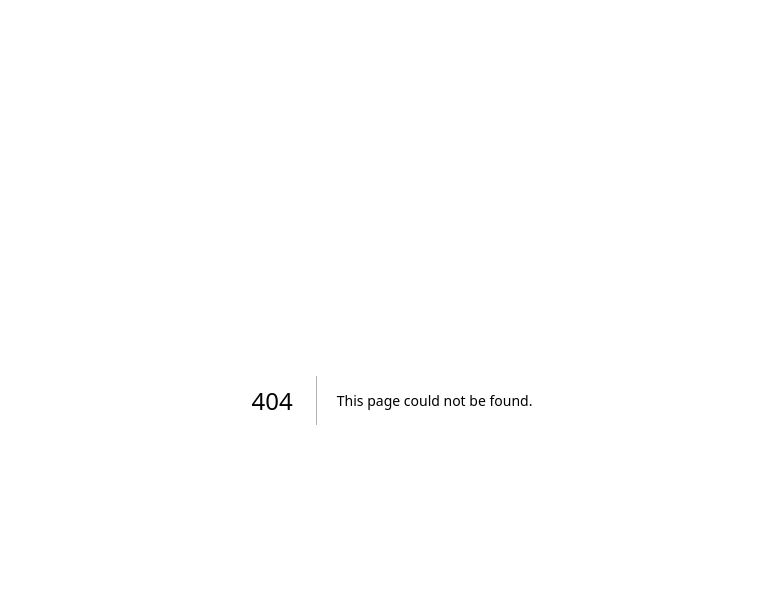
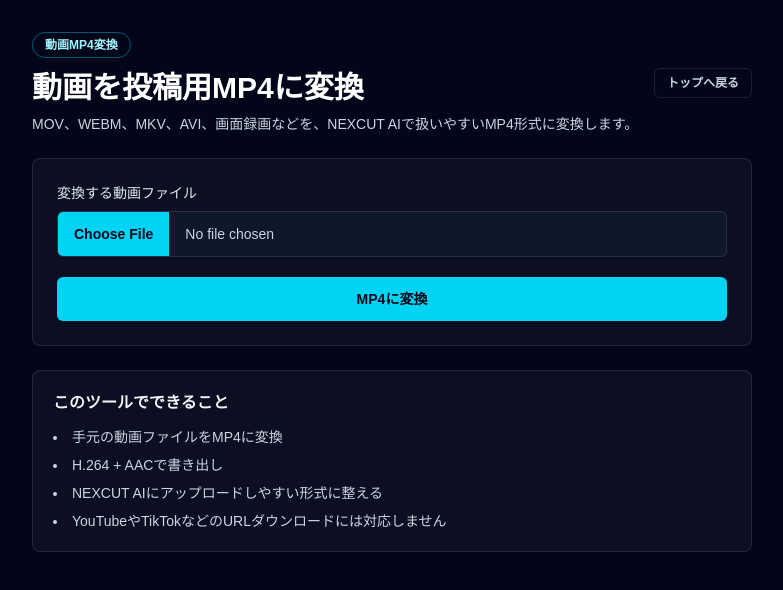
Before and after one commit to hiro042355/easyslice-ai, a Next.js app: page /convert in a window 1280 px wide. Before the commit this address had no page. Shown: the top 590 px of the page, without its empty margins (248-1031 px from the left). Built offline with nearby package versions, Linux system fonts and the light colour scheme.

Commit message:
Add MP4 converter tool

```diff
--- /dev/null
+++ b/app/api/convert/route.ts
@@ -0,0 +1,73 @@
+import { execFile } from "child_process";
+import fs from "fs";
+import os from "os";
+import path from "path";
+import { promisify } from "util";
+import { NextResponse } from "next/server";
+
+const execFileAsync = promisify(execFile);
+
+export async function POST(req: Request) {
+  const tempId = `${Date.now()}-${Math.random().toString(36).slice(2)}`;
+  const inputPath = path.join(os.tmpdir(), `nexcut-input-${tempId}`);
+  const outputPath = path.join(os.tmpdir(), `nexcut-converted-${tempId}.mp4`);
+
+  try {
+    const formData = await req.formData();
+    const file = formData.get("file");
+
+    if (!(file instanceof File)) {
+      return NextResponse.json(
+        { success: false, error: "動画ファイルを選択してください" },
+        { status: 400 }
+      );
+    }
+
+    const arrayBuffer = await file.arrayBuffer();
+    const buffer = Buffer.from(arrayBuffer);
+
+    fs.writeFileSync(inputPath, buffer);
+
+    await execFileAsync("ffmpeg", [
+      "-y",
+      "-i",
+      inputPath,
+      "-c:v",
+      "libx264",
+      "-preset",
+      "veryfast",
+      "-crf",
+      "23",
+      "-c:a",
+      "aac",
+      "-b:a",
+      "128k",
+      "-movflags",
+      "+faststart",
+      outputPath,
+    ]);
+
+    const outputBuffer = fs.readFileSync(outputPath);
+
+    return new Response(outputBuffer, {
+      status: 200,
+      headers: {
+        "Content-Type": "video/mp4",
+        "Content-Disposition": 'attachment; filename="converted.mp4"',
+      },
+    });
+  } catch (err) {
+    console.error(err);
+
+    const message =
+      err instanceof Error ? err.message : "MP4変換に失敗しました";
+
+    return NextResponse.json(
+      { success: false, error: message },
+      { status: 500 }
+    );
+  } finally {
+    if (fs.existsSync(inputPath)) fs.unlinkSync(inputPath);
+    if (fs.existsSync(outputPath)) fs.unlinkSync(outputPath);
+  }
+}
--- /dev/null
+++ b/app/convert/page.tsx
@@ -0,0 +1,174 @@
+"use client";
+
+import { useState } from "react";
+
+export default function ConvertPage() {
+  const [file, setFile] = useState<File | null>(null);
+  const [converting, setConverting] = useState(false);
+  const [error, setError] = useState("");
+  const [downloadUrl, setDownloadUrl] = useState("");
+  const [fileName, setFileName] = useState("");
+
+  async function handleConvert() {
+    setError("");
+    setDownloadUrl("");
+    setFileName("");
+
+    if (!file) {
+      setError("動画ファイルを選択してください。");
+      return;
+    }
+
+    setConverting(true);
+
+    try {
+      const formData = new FormData();
+      formData.append("file", file);
+
+      const res = await fetch("/api/convert", {
+        method: "POST",
+        body: formData,
+      });
+
+      if (!res.ok) {
+        const data = await res.json().catch(() => null);
+        throw new Error(data?.error || "MP4変換に失敗しました。");
+      }
+
+      const blob = await res.blob();
+      const url = URL.createObjectURL(blob);
+
+      setDownloadUrl(url);
+      setFileName(createOutputName(file.name));
+    } catch (err) {
+      const message =
+        err instanceof Error ? err.message : "MP4変換に失敗しました。";
+      setError(message);
+    } finally {
+      setConverting(false);
+    }
+  }
+
+  return (
+    <main className="min-h-screen bg-slate-950 text-white">
+      <div className="mx-auto flex w-full max-w-3xl flex-col gap-6 px-6 py-8">
+        <div className="flex items-center justify-between gap-3">
+          <div>
+            <div className="mb-3 inline-flex rounded-full border border-cyan-400/40 px-3 py-1 text-xs font-semibold text-cyan-200">
+              動画MP4変換
+            </div>
+            <h1 className="text-3xl font-bold">動画を投稿用MP4に変換</h1>
+            <p className="mt-2 text-sm text-slate-300">
+              MOV、WEBM、MKV、AVI、画面録画などを、NEXCUT AIで扱いやすいMP4形式に変換します。
+            </p>
+          </div>
+
+          <a
+            href="/"
+            className="rounded-md border border-white/10 px-3 py-1.5 text-xs font-semibold text-slate-300 transition hover:border-cyan-400/50 hover:text-cyan-200"
+          >
+            トップへ戻る
+          </a>
+        </div>
+
+        <section className="rounded-lg border border-white/10 bg-white/[0.04] p-6">
+          <label className="block">
+            <span className="mb-2 block text-sm font-medium text-slate-200">
+              変換する動画ファイル
+            </span>
+            <input
+              type="file"
+              accept="video/*,.mov,.webm,.mkv,.avi,.m4v"
+              onChange={(event) => {
+                setFile(event.target.files?.[0] ?? null);
+                setError("");
+                setDownloadUrl("");
+                setFileName("");
+              }}
+              className="block w-full cursor-pointer rounded-md border border-white/10 bg-slate-900 text-sm text-slate-300 file:mr-4 file:border-0 file:bg-cyan-400 file:px-4 file:py-3 file:text-sm file:font-bold file:text-slate-950"
+            />
+          </label>
+
+          {file && (
+            <div className="mt-4 rounded-md border border-white/10 bg-slate-900 p-4 text-sm text-slate-300">
+              <p className="font-semibold text-slate-100">{file.name}</p>
+              <p className="mt-1">{formatBytes(file.size)}</p>
+            </div>
+          )}
+
+          {error && (
+            <div className="mt-4 rounded-md border border-red-400/30 bg-red-950/40 px-3 py-2 text-sm text-red-200">
+              {error}
+            </div>
+          )}
+
+          <button
+            type="button"
+            onClick={handleConvert}
+            disabled={converting}
+            className="mt-5 w-full rounded-md bg-cyan-400 px-4 py-3 text-sm font-bold text-slate-950 disabled:cursor-not-allowed disabled:opacity-60"
+          >
+            {converting ? "変換中..." : "MP4に変換"}
+          </button>
+
+          {converting && (
+            <div className="mt-5 rounded-md border border-cyan-400/20 bg-cyan-400/10 p-4 text-center">
+              <div className="mx-auto mb-3 h-8 w-8 animate-spin rounded-full border-2 border-cyan-300 border-t-transparent" />
+              <p className="text-sm font-semibold text-cyan-100">
+                MP4に変換しています
+              </p>
+              <p className="mt-1 text-xs text-slate-300">
+                動画の長さや容量によって時間がかかります。
+              </p>
+            </div>
+          )}
+
+          {downloadUrl && (
+            <div className="mt-5 rounded-md border border-emerald-400/30 bg-emerald-950/30 p-4">
+              <p className="text-sm font-semibold text-emerald-100">
+                変換が完了しました。
+              </p>
+              <a
+                href={downloadUrl}
+                download={fileName || "converted.mp4"}
+                className="mt-3 inline-flex rounded-md bg-emerald-400 px-4 py-2 text-sm font-bold text-emerald-950"
+              >
+                MP4をダウンロード
+              </a>
+            </div>
+          )}
+        </section>
+
+        <section className="rounded-lg border border-white/10 bg-white/[0.04] p-5 text-sm text-slate-300">
+          <h2 className="mb-3 text-base font-semibold text-slate-100">
+            このツールでできること
+          </h2>
+          <ul className="list-inside list-disc space-y-2">
+            <li>手元の動画ファイルをMP4に変換</li>
+            <li>H.264 + AACで書き出し</li>
+            <li>NEXCUT AIにアップロードしやすい形式に整える</li>
+            <li>YouTubeやTikTokなどのURLダウンロードには対応しません</li>
+          </ul>
+        </section>
+      </div>
+    </main>
+  );
+}
+
+function createOutputName(name: string) {
+  const base = name.replace(/\.[^/.]+$/, "");
+  return `${base || "converted"}-converted.mp4`;
+}
+
+function formatBytes(bytes: number) {
+  if (bytes === 0) return "0 B";
+
+  const units = ["B", "KB", "MB", "GB"];
+  const index = Math.min(
+    Math.floor(Math.log(bytes) / Math.log(1024)),
+    units.length - 1
+  );
+
+  const value = bytes / 1024 ** index;
+  return `${value.toFixed(value >= 10 || index === 0 ? 0 : 1)} ${units[index]}`;
+}
--- a/app/page.tsx
+++ b/app/page.tsx
@@ -1237,12 +1237,21 @@ const downloadThumbnail = async (clipIndex: number) => {
     NEXCUT AI
   </h1>
 
+<div className="flex flex-wrap gap-2">
+  <a
+    href="/convert"
+    className="inline-flex w-fit items-center rounded-lg border border-emerald-400/40 px-3 py-2 text-sm font-semibold text-emerald-200 transition hover:bg-emerald-400/10"
+  >
+    動画MP4変換
+  </a>
+
   <a
     href="/ai-mv"
     className="inline-flex w-fit items-center rounded-lg border border-cyan-400/40 px-3 py-2 text-sm font-semibold text-cyan-200 transition hover:bg-cyan-400/10"
   >
     AI MV生成 β
   </a>
+</div>
 </div>
 
 <div className="mt-4 rounded-xl border border-white/10 bg-zinc-950/70 p-4">
```
